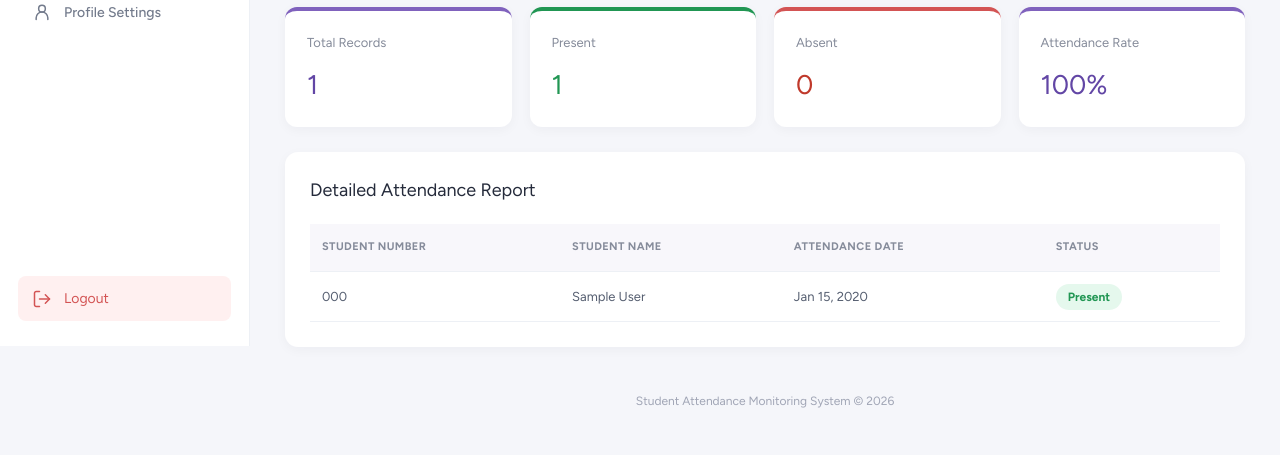
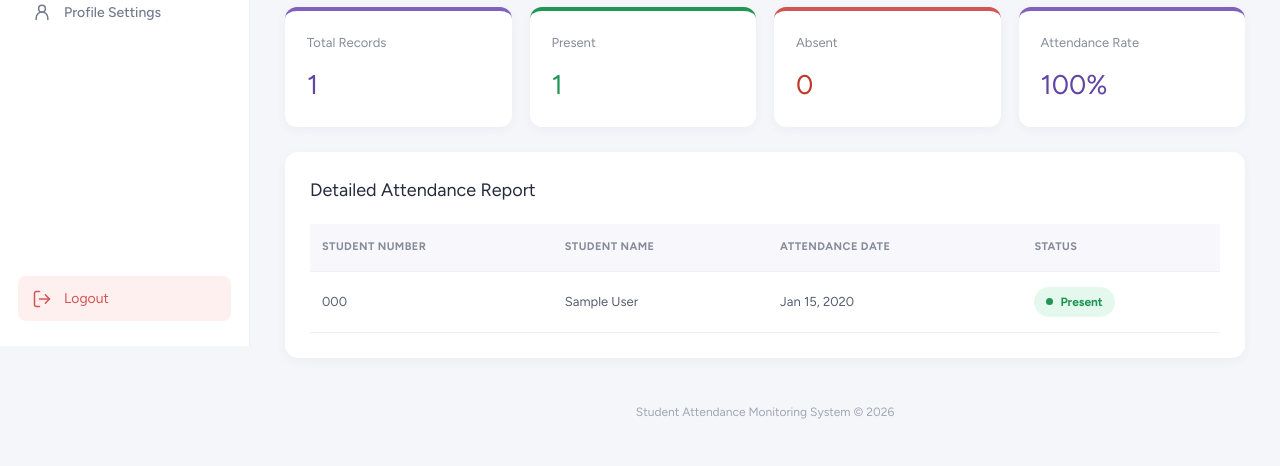
Before and after one commit to Jowellao119/student-attendance-monitoring-system, a Laravel app: page /reports in a window 1280 px wide. Shown: the part 454-920 px from the top of the page. Before the commit the page ends 862 px from the top, so only its background shows below. Run offline with Laravel 12, Linux system fonts and the light colour scheme; a user stored in the database is signed in; data comes from the database, SQL or seed files in the repository; tables that the repository leaves empty hold one stand-in row (values such as "Sample post"); style sheets or scripts are compiled from the project's sources.

Commit message:
Restore attendance status dots in reports

```diff
--- a/resources/views/reports.blade.php
+++ b/resources/views/reports.blade.php
@@ -177,22 +177,44 @@
         background: #faf9fd;
     }
 
-    .present {
-        background: #e5f8ed;
-        color: #219653;
+    /* PRESENT AND ABSENT STATUS WITH DOTS */
+    .present,
+    .absent {
+        display: inline-flex;
+        align-items: center;
+        gap: 7px;
         padding: 6px 12px;
         border-radius: 20px;
         font-size: 12px;
         font-weight: bold;
     }
 
+    .present {
+        background: #e5f8ed;
+        color: #219653;
+    }
+
     .absent {
         background: #fdeaea;
         color: #c0392b;
-        padding: 6px 12px;
-        border-radius: 20px;
-        font-size: 12px;
-        font-weight: bold;
+    }
+
+    .present::before,
+    .absent::before {
+        content: "";
+        width: 7px;
+        height: 7px;
+        border-radius: 50%;
+        display: inline-block;
+        flex-shrink: 0;
+    }
+
+    .present::before {
+        background: #219653;
+    }
+
+    .absent::before {
+        background: #c0392b;
     }
 
     .empty {
@@ -305,6 +327,13 @@
             background: transparent !important;
             color: black !important;
             padding: 0;
+        }
+
+        .present::before,
+        .absent::before {
+            background: #555 !important;
+            -webkit-print-color-adjust: exact;
+            print-color-adjust: exact;
         }
 
         .table-wrap {
```
